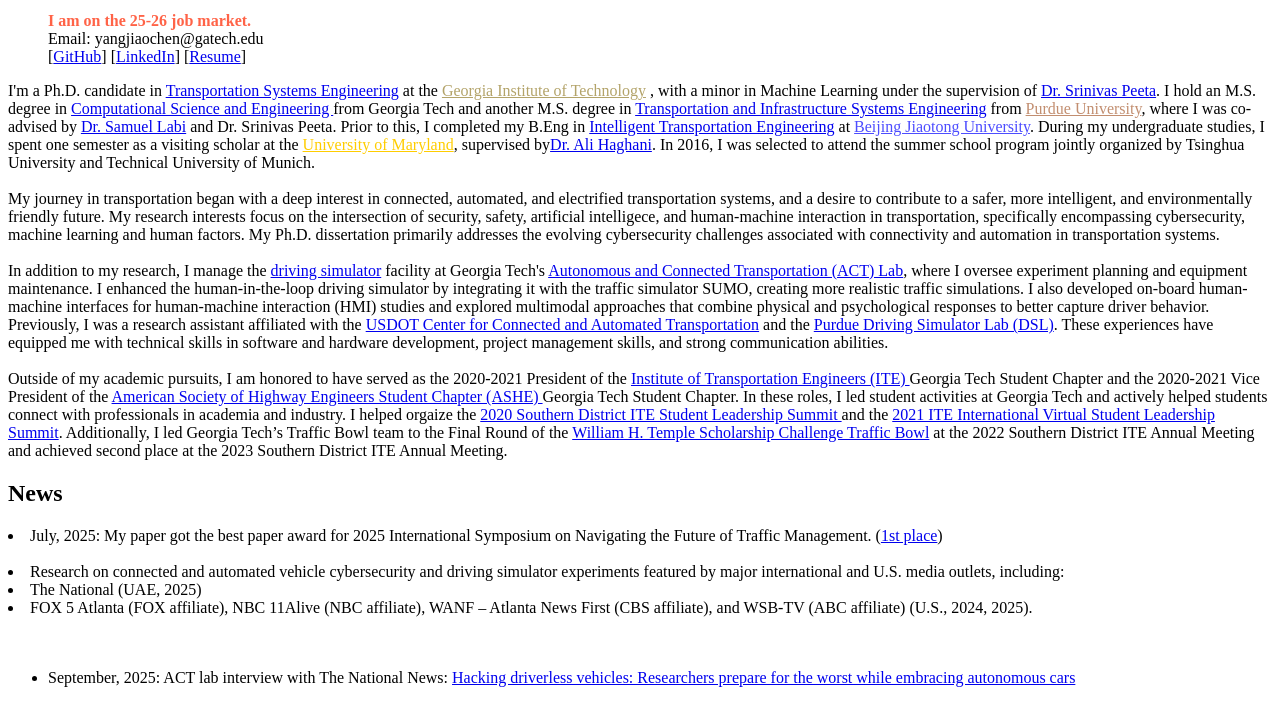
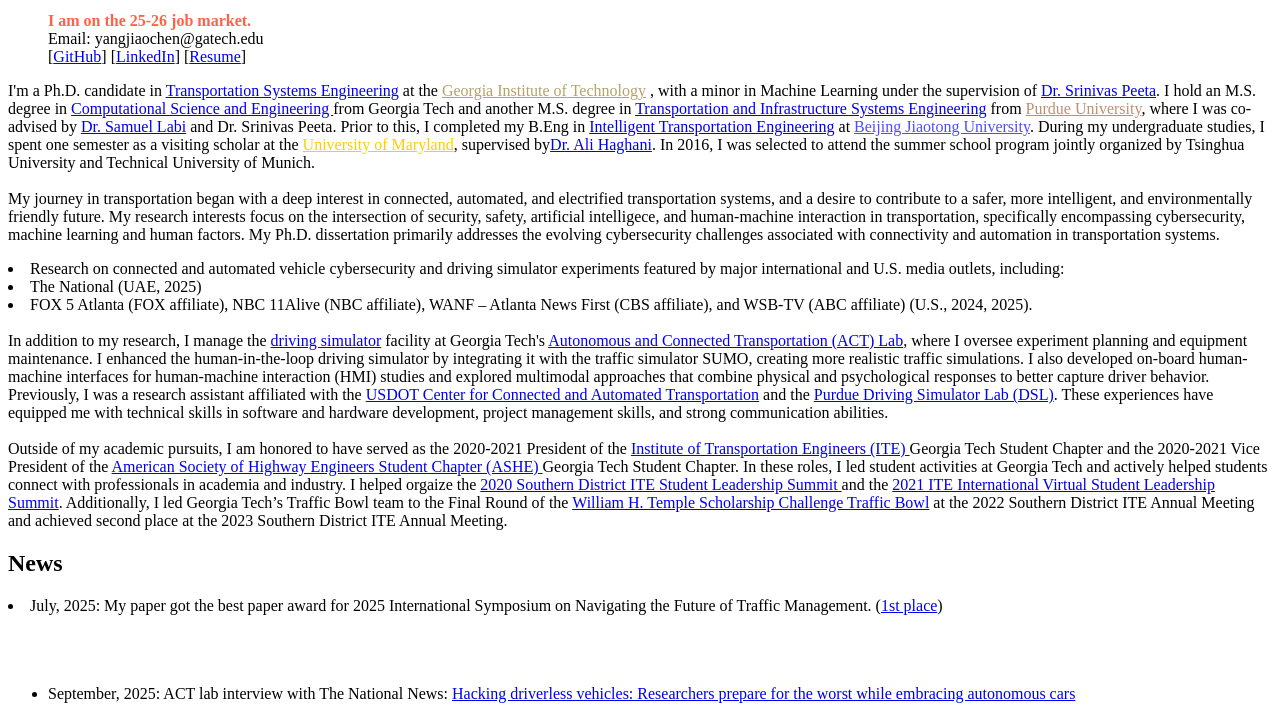
Before and after one commit to YangjiaoChen/YangjiaoChen.github.io, a Jekyll site: the page built from index.html, in a window 1280 px wide and 900 px high, scrolled down 609 px, cut to the strip 0-709 px from the top of the window. Built offline with Jekyll 4.4.1, drawn with Linux system fonts in a browser that asks for light colours; part of the change alters nothing that is shown.

```diff
--- a/index.html
+++ b/index.html
@@ -130,6 +130,11 @@ My journey in transportation began with a deep interest in connected, automated,
 	specifically encompassing cybersecurity, machine learning and human factors.
 	My Ph.D. dissertation primarily addresses the evolving cybersecurity challenges associated with connectivity and automation in transportation systems.
 <br />
+	<li>Research on connected and automated vehicle cybersecurity and driving simulator experiments featured by major international and U.S. media outlets, including:
+<li>The National (UAE, 2025)</li>
+<li>FOX 5 Atlanta (FOX affiliate), NBC 11Alive (NBC affiliate), WANF – Atlanta News First (CBS affiliate), and WSB-TV (ABC affiliate) (U.S., 2024, 2025).</li>
+</li>
+
 <br />
 In addition to my research, I manage the <a href="https://sites.gatech.edu/actlab/facility/" target="_blank">driving simulator</a> facility at Georgia Tech's <a href="https://sites.gatech.edu/actlab/" target="_blank">Autonomous and Connected Transportation (ACT) Lab</a>,
 where I oversee experiment planning and equipment maintenance.
@@ -154,12 +159,7 @@ In these roles, I led student activities at Georgia Tech and actively helped stu
 <li>July, 2025: My paper got the best paper award for 2025 International Symposium on Navigating the Future of Traffic Management.
 	(<a href="https://traffic-management-symposium-2025.com/call-for-papers/" target="_blank">1st place</a>)</li>
 <br />
-<li>Research on connected and automated vehicle cybersecurity and driving simulator experiments featured by major international and U.S. media outlets, including:
-<li>The National (UAE, 2025)</li>
-<li>FOX 5 Atlanta (FOX affiliate), NBC 11Alive (NBC affiliate), WANF – Atlanta News First (CBS affiliate), and WSB-TV (ABC affiliate) (U.S., 2024, 2025).</li>
-</li>
- <br />
-
+	 <br />
 <div class="row">
   <div class="col-sm-6">
 	   <br />
```
